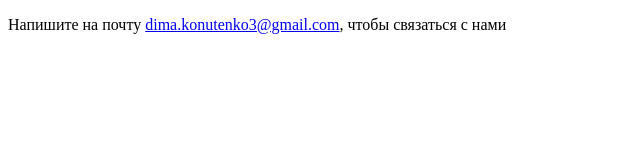
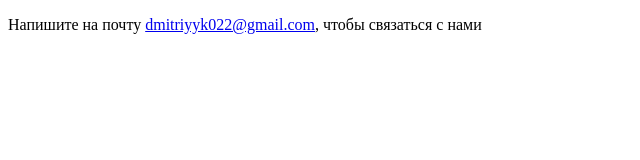
Before and after one commit to dmitriyyk/roistat-emailtracking, a plain HTML site: page index.html in a window 1280 px wide. Shown: the whole page, without its empty margins (0-640 px from the left). Drawn offline with Linux system fonts and the light colour scheme.

Commit message:
fix: fix email

```diff
--- a/index.html
+++ b/index.html
@@ -8,7 +8,7 @@
 <body>
   <p>
     Напишите на почту
-    <a class="mail" href="mailto:dima.konutenko3@gmail.com">dima.konutenko3@gmail.com</a>,
+    <a class="mail" href="mailto:dmitriyyk022@gmail.com">dmitriyyk022@gmail.com</a>,
     чтобы связаться с нами
   </p>
 
```
